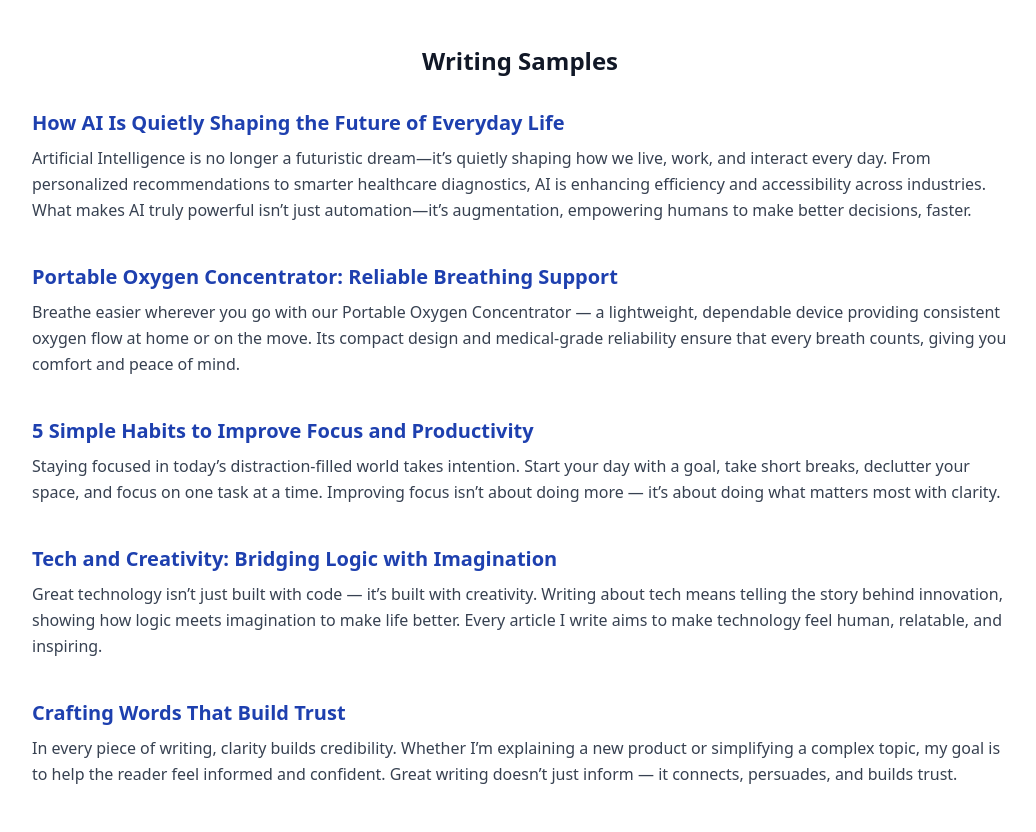
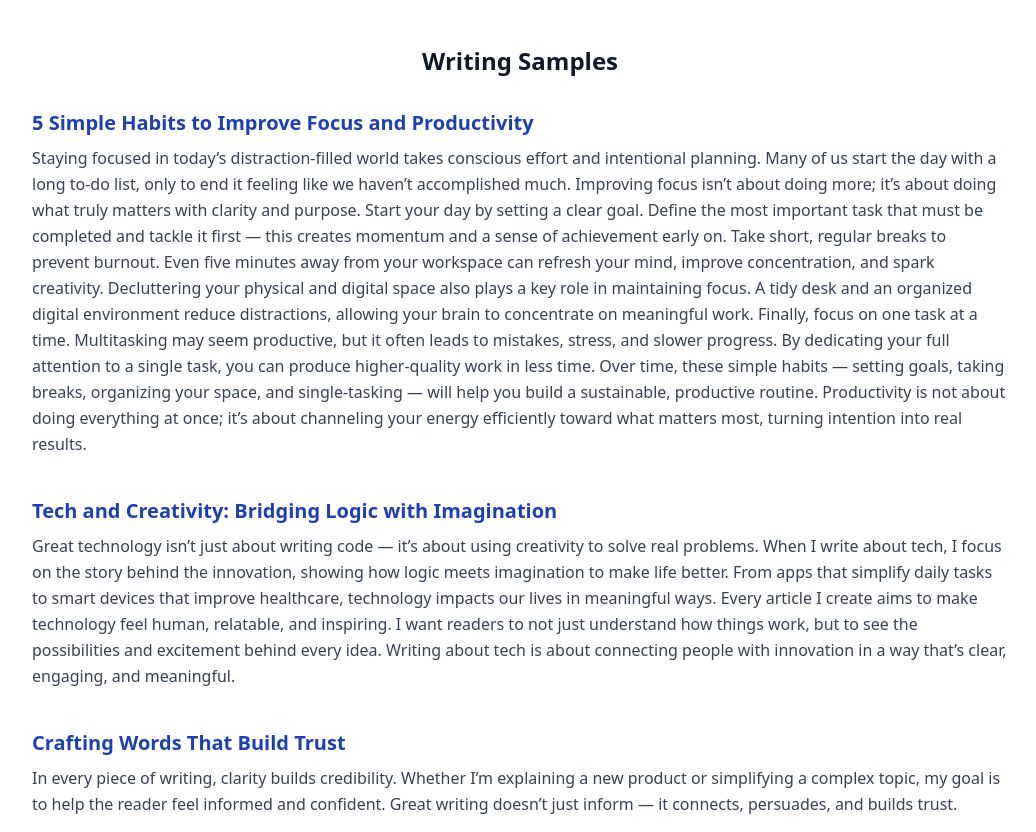
Before and after one commit to Tin21habesha/content-portfolio, a plain HTML site: page index.html in a window 1280 px wide. Shown: the part 557-1389 px from the top of the page, without its empty margins (120-1156 px from the left). Drawn offline with nearby package versions, Linux system fonts and the light colour scheme.

Commit message:
update portfolio

```diff
--- a/index.html
+++ b/index.html
@@ -48,35 +48,24 @@
       <div class="space-y-10">
 
         <article>
-          <h3 class="text-xl font-semibold text-blue-800">How AI Is Quietly Shaping the Future of Everyday Life</h3>
-          <p class="text-gray-700 mt-2 leading-relaxed">
-            Artificial Intelligence is no longer a futuristic dream—it’s quietly shaping how we live, work, and interact every day.
-            From personalized recommendations to smarter healthcare diagnostics, AI is enhancing efficiency and accessibility across industries.
-            What makes AI truly powerful isn’t just automation—it’s augmentation, empowering humans to make better decisions, faster.
-          </p>
-        </article>
-
-        <article>
-          <h3 class="text-xl font-semibold text-blue-800">Portable Oxygen Concentrator: Reliable Breathing Support</h3>
-          <p class="text-gray-700 mt-2 leading-relaxed">
-            Breathe easier wherever you go with our Portable Oxygen Concentrator — a lightweight, dependable device providing consistent oxygen flow
-            at home or on the move. Its compact design and medical-grade reliability ensure that every breath counts, giving you comfort and peace of mind.
-          </p>
-        </article>
-
-        <article>
           <h3 class="text-xl font-semibold text-blue-800">5 Simple Habits to Improve Focus and Productivity</h3>
           <p class="text-gray-700 mt-2 leading-relaxed">
-            Staying focused in today’s distraction-filled world takes intention. Start your day with a goal, take short breaks,
-            declutter your space, and focus on one task at a time. Improving focus isn’t about doing more — it’s about doing what matters most with clarity.
+            Staying focused in today’s distraction-filled world takes conscious effort and intentional planning. Many of us start the day with a long to-do list, only to end it feeling like we haven’t accomplished much. Improving focus isn’t about doing more; it’s about doing what truly matters with clarity and purpose.
+
+Start your day by setting a clear goal. Define the most important task that must be completed and tackle it first — this creates momentum and a sense of achievement early on. Take short, regular breaks to prevent burnout. Even five minutes away from your workspace can refresh your mind, improve concentration, and spark creativity.
+
+Decluttering your physical and digital space also plays a key role in maintaining focus. A tidy desk and an organized digital environment reduce distractions, allowing your brain to concentrate on meaningful work. Finally, focus on one task at a time. Multitasking may seem productive, but it often leads to mistakes, stress, and slower progress. By dedicating your full attention to a single task, you can produce higher-quality work in less time.
+
+Over time, these simple habits — setting goals, taking breaks, organizing your space, and single-tasking — will help you build a sustainable, productive routine. Productivity is not about doing everything at once; it’s about channeling your energy efficiently toward what matters most, turning intention into real results.
           </p>
         </article>
 
         <article>
           <h3 class="text-xl font-semibold text-blue-800">Tech and Creativity: Bridging Logic with Imagination</h3>
           <p class="text-gray-700 mt-2 leading-relaxed">
-            Great technology isn’t just built with code — it’s built with creativity. Writing about tech means telling the story behind innovation,
-            showing how logic meets imagination to make life better. Every article I write aims to make technology feel human, relatable, and inspiring.
+            Great technology isn’t just about writing code — it’s about using creativity to solve real problems. When I write about tech, I focus on the story behind the innovation, showing how logic meets imagination to make life better. From apps that simplify daily tasks to smart devices that improve healthcare, technology impacts our lives in meaningful ways.
+
+Every article I create aims to make technology feel human, relatable, and inspiring. I want readers to not just understand how things work, but to see the possibilities and excitement behind every idea. Writing about tech is about connecting people with innovation in a way that’s clear, engaging, and meaningful.
           </p>
         </article>
 
```
